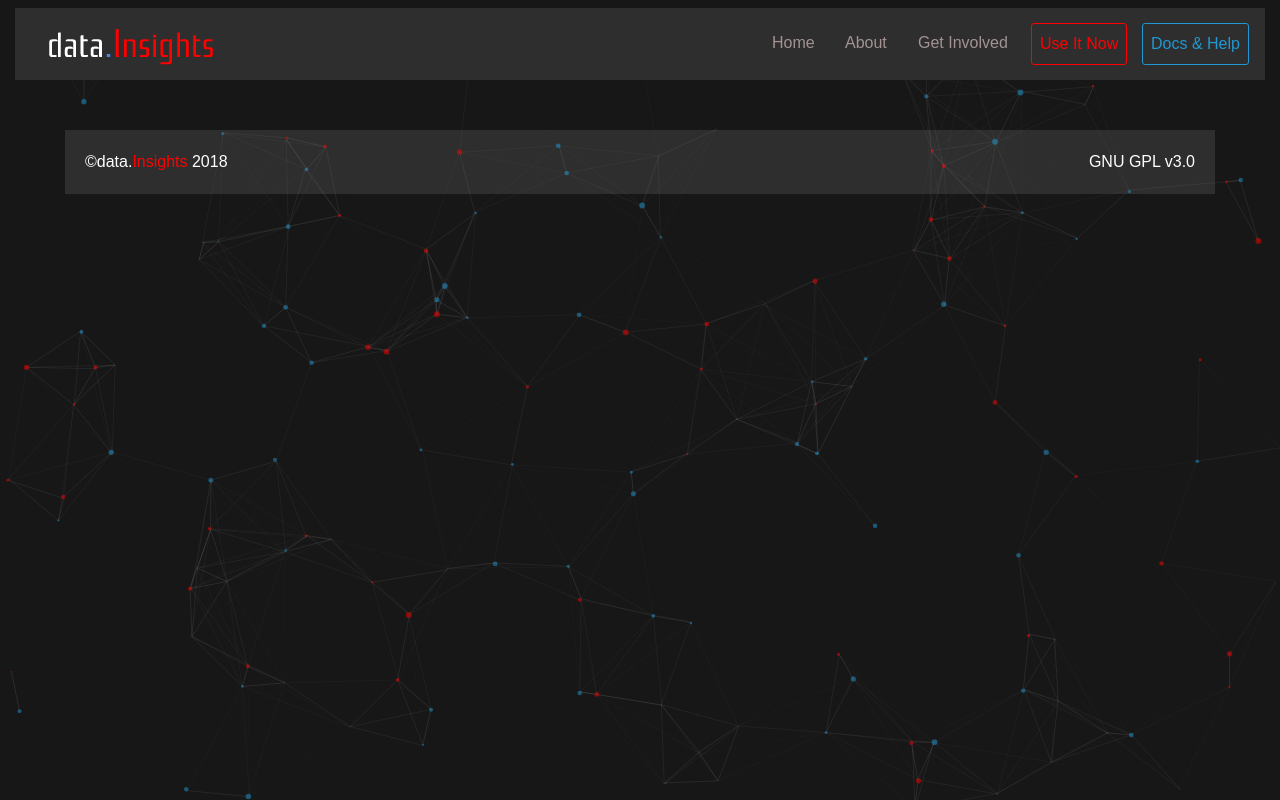
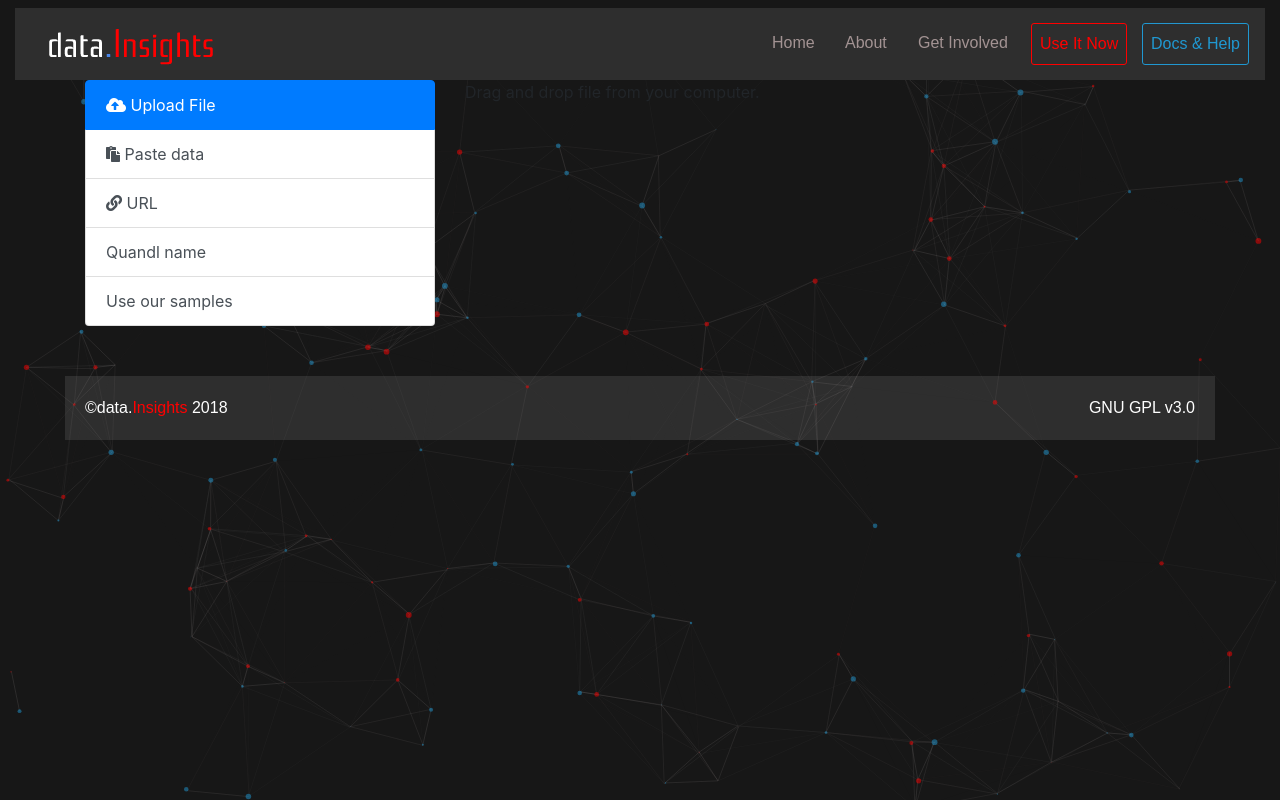
Before and after one commit to ai-Insights/data_insights_website, a Django app: template data_Insights_website/templates/pages/dash.html in a window 1280 px wide. Run offline with Django 3.2, Linux system fonts and the light colour scheme; the template is opened without the code that fills it, so the values that code supplies are empty; some libraries are stand-ins or nearby versions.

Commit message:
dash: Add Data collection section

```diff
--- a/data_Insights_website/templates/pages/dash.html
+++ b/data_Insights_website/templates/pages/dash.html
@@ -13,6 +13,9 @@
     <!-- Website's CSS-->
 
     <link rel="stylesheet" href="../../static/css/style.css">
+
+    <!-- Font Awesome -->
+    <link rel="stylesheet" href="https://use.fontawesome.com/releases/v5.0.13/css/all.css" integrity="sha384-DNOHZ68U8hZfKXOrtjWvjxusGo9WQnrNx2sqG0tfsghAvtVlRW3tvkXWZh58N9jp" crossorigin="anonymous">
 
     <!-- Particles.js -->
     <script src="../../static/js/particles.min.js"></script>
@@ -74,6 +77,44 @@
             </div>
         </div>
     </div>
+    <div class="container">
+        <div class="row">
+            <div class="col-lg-4">
+                <div class="list-group" id="data-input" role='tablist'>
+                    <a href="#upload" class="list-group-item list-group-item-action active" id="upload-list" data-toggle='list' role 'tab'>
+                        <i class="fas fa-cloud-upload-alt"></i>  Upload File
+                    </a>
+                    <a href="#paste" class="list-group-item list-group-item-action" id="paste-list" data-toggle='list' role 'tab'>
+                        <i class="fas fa-paste"></i>  Paste data
+                    </a>
+                    <a href="#url" class="list-group-item list-group-item-action" id="url-list" data-toggle='list' role 'tab'>
+                        <i class="fas fa-link"></i>  URL
+                    </a>
+                    <a href="#quandl" class="list-group-item list-group-item-action" id="quandl-list" data-toggle='list' role 'tab'>Quandl name</a>
+                    <a href="#samples" class="list-group-item list-group-item-action " id="sample-list" data-toggle='list' role 'tab'>Use our samples</a>
+                </div>
+            </div>
+            <div class="col-lg-8">
+                <div class="tab-content" id="input-options">
+                    <div class="tab-pane fade show active" id="upload" role='tabpanel' aria-labelledby="upload-list">
+                        Drag and drop file from your computer.
+                    </div>
+                    <div class="tab-pane fade show" id="paste" role='tabpanel' aria-labelledby="paste-list">
+                        Paste file here.
+                    </div>
+                    <div class="tab-pane fade show" id="url" role='tabpanel' aria-labelledby="url-list">
+                        Provide url to the data.
+                    </div>
+                    <div class="tab-pane fade show" id="quandl" role='tabpanel' aria-labelledby="quandl-list">
+                        Provide Quandl name of the data set.
+                    </div>
+                    <div class="tab-pane fade show" id="samples" role='tabpanel' aria-labelledby="samples-list">
+                        Select from our samples.
+                    </div>
+                </div>
+            </div>
+        </div>
+    </div>
     <div class="container-fluid">
         <div class="row" id="footer">
             <span class="text-sm" style='margin: 20px'>&copy;data.<span class="colored-text-red">Insights</span> 2018</span>
```
